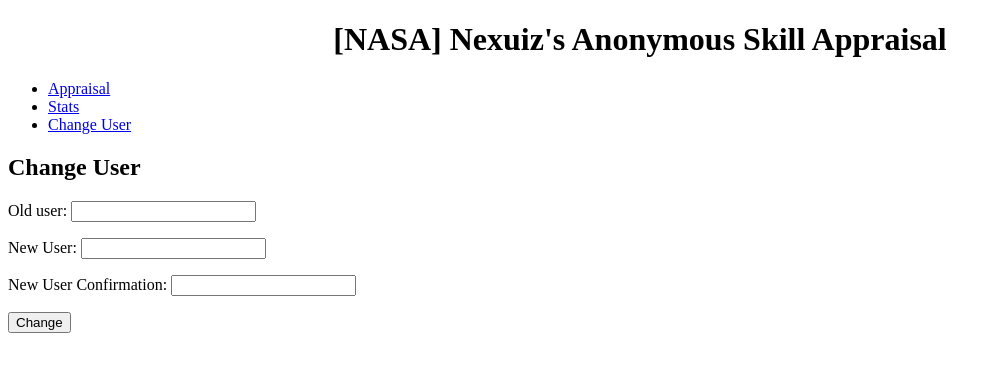
After one commit to nmalbran/nasa, a Django app: page /change/user in a window 1280 px wide. The commit adds this page. Shown: the top 372 px of the page, without its empty margins (0-1001 px from the left). Run offline with Django 3.2, Linux system fonts and the light colour scheme; parts of the project's set-up code (start-up, migrations or seed data) failed here and were passed over.

Commit message:
Added change user form.

```diff
--- a/vote/forms.py
+++ b/vote/forms.py
@@ -2,6 +2,7 @@
 
 from vote.models import Votante
 from models import Persona, Habilidad
+from utils import sha1
 
 class VotanteForm(forms.ModelForm):
     class Meta:
@@ -10,6 +11,15 @@
         widgets = {
                 'hashed': forms.PasswordInput(),
         }
+
+    def clean_hashed(self):
+        hashed = self.cleaned_data.get('hashed')
+        try:
+            votante = Votante.objects.get(hashed=sha1(hashed))
+        except Votante.DoesNotExist:
+            raise forms.ValidationError('This user does not exist.')
+
+        return hashed
 
 
 class VotosForm(forms.Form):
@@ -20,3 +30,29 @@
         for p in personas:
             for h in habilidades:
                 self.fields['%d_%d' % (p.pk, h.pk)] = forms.IntegerField(max_value=10, min_value=1)
+
+
+class ChangeUserForm(forms.Form):
+    old_user = forms.CharField(widget=forms.PasswordInput)
+    new_user1 = forms.CharField(widget=forms.PasswordInput, label='New User')
+    new_user2 = forms.CharField(widget=forms.PasswordInput, label='New User Confirmation')
+
+
+    def clean_old_user(self):
+        old_user = self.cleaned_data.get('old_user')
+        try:
+            votante = Votante.objects.get(hashed=sha1(old_user))
+        except Votante.DoesNotExist:
+            raise forms.ValidationError('This user does not exist.')
+
+        return old_user
+
+    def clean(self):
+        cleaned_data = super(ChangeUserForm, self).clean()
+        new_user1 = cleaned_data.get('new_user1')
+        new_user2 = cleaned_data.get('new_user2')
+
+        if new_user1 != new_user2:
+            raise forms.ValidationError('New users are differents.')
+
+        return cleaned_data
--- a/vote/templates/base.html
+++ b/vote/templates/base.html
@@ -95,6 +95,7 @@
         <ul>
             <li><a href="{% url 'appraise' %}">Appraisal</a></li>
             <li><a href="{% url 'stats' %}">Stats</a></li>
+            <li><a href="{% url 'change_user' %}">Change User</a></li>
         </ul>
     </div>
 
--- /dev/null
+++ b/vote/templates/change_user.html
@@ -0,0 +1,10 @@
+{% extends "base.html" %}
+
+{% block content %}
+<h2>Change User</h2>
+<form method="post">
+    {% csrf_token %}
+    {{form.as_p}}
+    <input type="submit" value="Change">
+</form>
+{% endblock content %}
--- a/vote/urls.py
+++ b/vote/urls.py
@@ -1,11 +1,12 @@
 from django.conf.urls import patterns, include, url
 from django.views.generic import RedirectView
 
-from views import StatsView, AppraiseView
+from views import StatsView, AppraiseView, ChangeUserView
 
 urlpatterns = patterns('',
     url(r'^/?$', RedirectView.as_view(url='/stats/')),
     url(r'^appraise/?$', AppraiseView.as_view(), name='appraise'),
     url(r'^stats/?$', StatsView.as_view(), name='stats'),
+    url(r'^change/user/?$', ChangeUserView.as_view(), name='change_user'),
 
 )
--- a/vote/views.py
+++ b/vote/views.py
@@ -4,7 +4,7 @@
 from django.forms.models import modelformset_factory
 from django.db.models import Count, Min, Sum, Max, Avg
 
-from forms import VotanteForm, VotosForm
+from forms import VotanteForm, VotosForm, ChangeUserForm
 from models import Persona, Voto, Habilidad, Votante
 from utils import sha1
 
@@ -27,16 +27,13 @@
 
     def post(self, request):
         votante_form = VotanteForm(request.POST)
-        votante = votante_form.save(commit=False)
-        hashed = sha1(votante.hashed)
-        votante_verify = get_object_or_404(Votante, hashed=hashed)
-        errores = ""
+        votos_form = VotosForm(request.POST)
+        habilidades = Habilidad.objects.all()
+        personas = Persona.objects.all()
 
-        personas = Persona.objects.all()
-        habilidades = Habilidad.objects.all()
+        if votos_form.is_valid() and votante_form.is_valid():
+            votante_verify = Votante.objects.get(hashed=sha1(votante_form.cleaned_data['hashed']))
 
-        votos_form = VotosForm(request.POST)
-        if votos_form.is_valid():
             personas_dict = {}
             for p in personas:
                 personas_dict[p.pk] = p
@@ -50,14 +47,13 @@
                 h_pk = int(key.split('_')[1])
 
                 Voto(persona=personas_dict[p_pk], habilidad=habilidades_dict[h_pk], votante=votante_verify, valor=val).save()
-            return redirect('appraise')
+            return redirect('stats')
 
         templates_vars = {
                 'personas': personas,
                 'habilidades': habilidades,
                 'votante_form': votante_form,
                 'votos_form': votos_form,
-                'errores': errores,
                 }
 
         return render_to_response('appraisal_form.html', templates_vars, context_instance=RequestContext(request))
@@ -87,3 +83,23 @@
         }
 
         return render_to_response(self.template_name, templates_vars, context_instance=RequestContext(request))
+
+
+class ChangeUserView(View):
+    template_name = 'change_user.html'
+
+    def get(self, request):
+        return render_to_response(self.template_name, {'form': ChangeUserForm()}, context_instance=RequestContext(request))
+
+    def post(self, request):
+        form = ChangeUserForm(request.POST)
+        if form.is_valid():
+            old_user = form.cleaned_data.get('old_user')
+            new_user1 = form.cleaned_data.get('new_user1')
+
+            votante = Votante.objects.get(hashed=sha1(old_user))
+            votante.hashed = new_user1
+            votante.save()
+            return redirect('stats')
+
+        return render_to_response(self.template_name, {'form': form}, context_instance=RequestContext(request))
```
